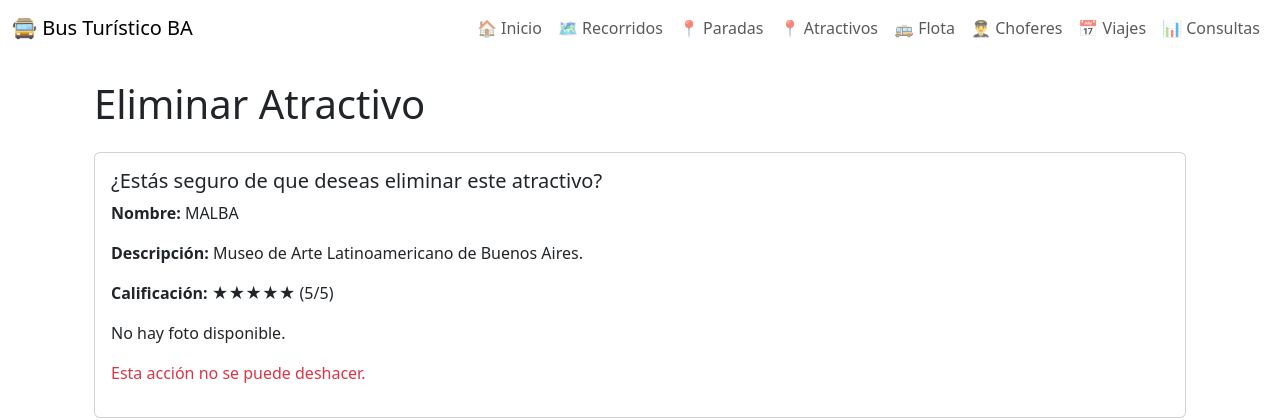
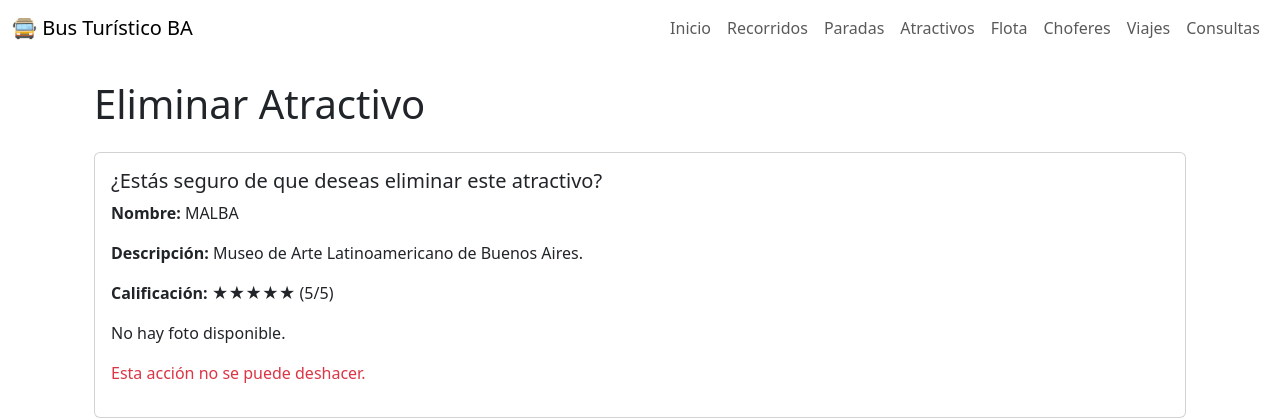
Before and after one commit to Villada-PG3/trabajo-practico-integrador-bus-turistico, a Django app: page /admin/atractivos/1/eliminar/ in a window 1280 px wide. Shown: the top 420 px of the page. Run offline with Django 5.2, Linux system fonts and the light colour scheme; a user stored in the database is signed in; data comes from the database, SQL or seed files in the repository.

Commit message:
Si anduvo :)

```diff
--- a/proyecto_desarrollo/busturistico/templates/admin/base_admin.html
+++ b/proyecto_desarrollo/busturistico/templates/admin/base_admin.html
@@ -21,14 +21,14 @@
             <div class="collapse navbar-collapse" id="navbarNav">
                 <ul class="navbar-nav ms-auto">
 
-                    <li class="nav-item"><a class="nav-link" href="{% url 'admin-dashboard' %}"><span class="nav-icon">🏠</span> Inicio</a></li>
-                    <li class="nav-item"><a class="nav-link" href="{% url 'admin-recorridos' %}"><span class="nav-icon">🗺️</span> Recorridos</a></li>
-                    <li class="nav-item"><a class="nav-link" href="{% url 'admin-paradas' %}"><span class="nav-icon">📍</span> Paradas</a></li>
-                    <li class="nav-item"><a class="nav-link" href="{% url 'admin-atractivos' %}"><span class="nav-icon">📍</span> Atractivos</a></li>
-                    <li class="nav-item"><a class="nav-link" href="{% url 'admin-flota' %}"><span class="nav-icon">🚌</span> Flota</a></li>
-                    <li class="nav-item"><a class="nav-link" href="{% url 'admin-choferes' %}"><span class="nav-icon">👨‍✈️</span> Choferes</a></li>
-                    <li class="nav-item"><a class="nav-link" href="{% url 'admin-viajes' %}"><span class="nav-icon">📅</span> Viajes</a></li>
-                    <li class="nav-item"><a class="nav-link" href="{% url 'admin-consultas' %}"><span class="nav-icon">📊</span> Consultas</a></li>
+                    <li class="nav-item"><a class="nav-link" href="{% url 'admin-dashboard' %}"> Inicio</a></li>
+                    <li class="nav-item"><a class="nav-link" href="{% url 'admin-recorridos' %}"> Recorridos</a></li>
+                    <li class="nav-item"><a class="nav-link" href="{% url 'admin-paradas' %}"> Paradas</a></li>
+                    <li class="nav-item"><a class="nav-link" href="{% url 'admin-atractivos' %}">Atractivos</a></li>
+                    <li class="nav-item"><a class="nav-link" href="{% url 'admin-flota' %}"> Flota</a></li>
+                    <li class="nav-item"><a class="nav-link" href="{% url 'admin-choferes' %}">Choferes</a></li>
+                    <li class="nav-item"><a class="nav-link" href="{% url 'admin-viajes' %}">Viajes</a></li>
+                    <li class="nav-item"><a class="nav-link" href="{% url 'admin-consultas' %}">Consultas</a></li>
 
                 </ul>
             </div>
```
Also changed, not shown: proyecto_desarrollo/busturistico/views_usuario.py (+13 -0 lines).
